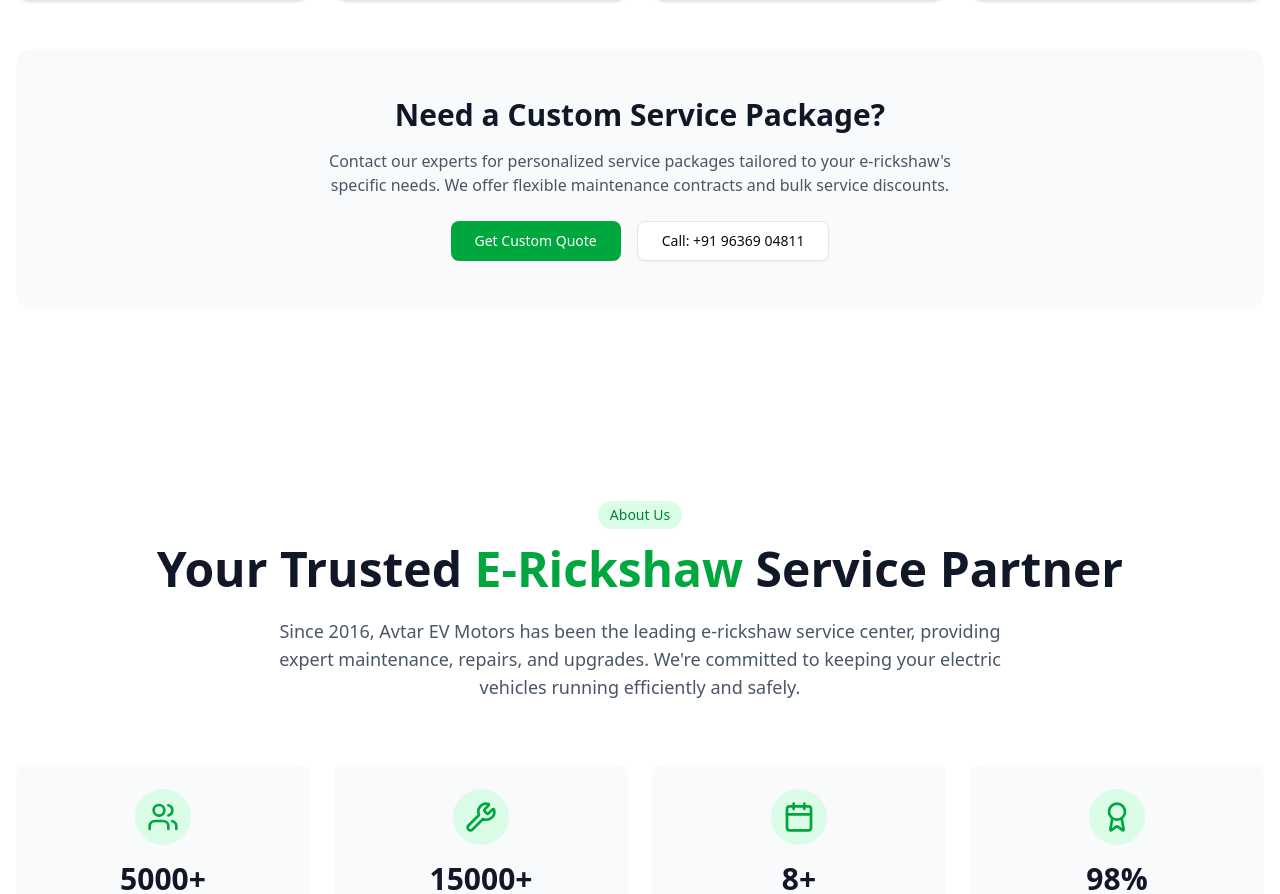
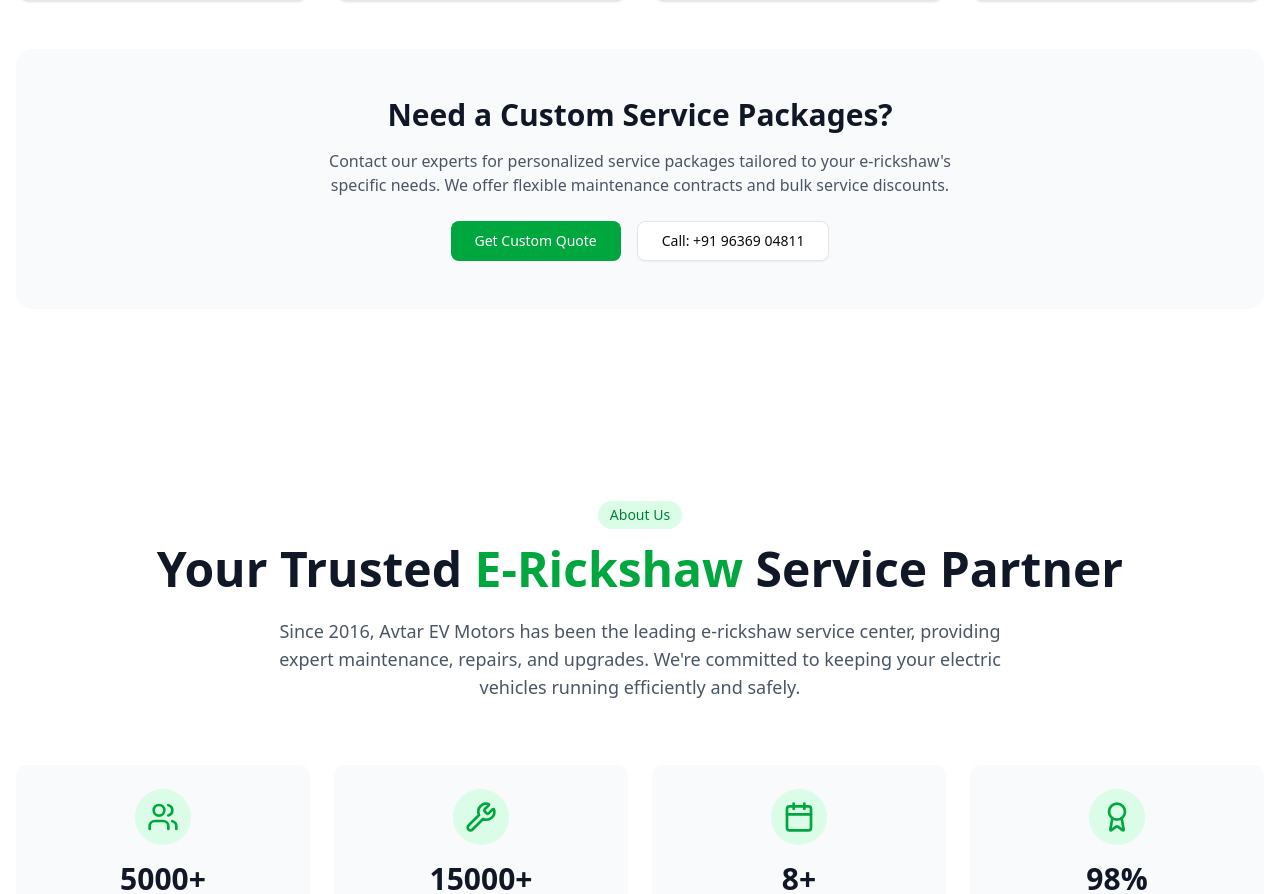
Before and after one commit to ChandanKumarWeb/AvtarEvMotors, a Next.js app: page / in a window 1280 px wide. Shown: the part 2568-3462 px from the top of the page. Built offline with nearby package versions, Linux system fonts and the light colour scheme.

Commit message:
added some changes

```diff
--- a/src/Components/ServicesSection.jsx
+++ b/src/Components/ServicesSection.jsx
@@ -299,7 +299,7 @@ export default function ServicesSection() {
           className="text-center bg-gray-50 dark:bg-gray-900 rounded-2xl p-8 md:p-12"
         >
           <h3 className="text-2xl md:text-3xl font-bold text-gray-900 dark:text-white mb-4">
-            Need a Custom Service Package?
+            Need a Custom Service Packages?
           </h3>
           <p className="text-gray-600 dark:text-gray-300 mb-6 max-w-2xl mx-auto">
             Contact our experts for personalized service packages tailored to your e-rickshaw's specific needs. We offer
```
